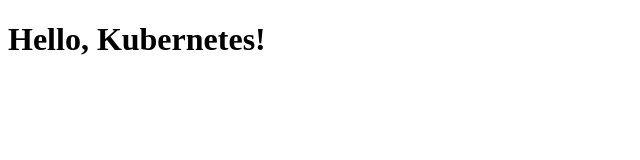
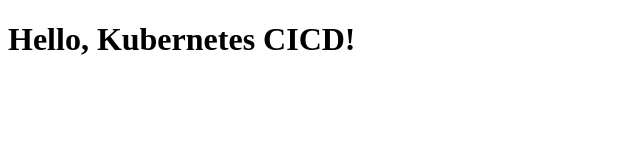
Before and after one commit to tzuhsunn/cicd-demo-250223, a plain HTML site: page index.html in a window 1280 px wide. Shown: the whole page, without its empty margins (0-640 px from the left). Drawn offline with Linux system fonts and the light colour scheme.

Commit message:
Edit index.html

```diff
--- a/index.html
+++ b/index.html
@@ -4,6 +4,6 @@
       <title>My Nginx Page</title>
     </head>
     <body>
-      <h1>Hello, Kubernetes!</h1>
+      <h1>Hello, Kubernetes CICD!</h1>
     </body>
     </html>
```
